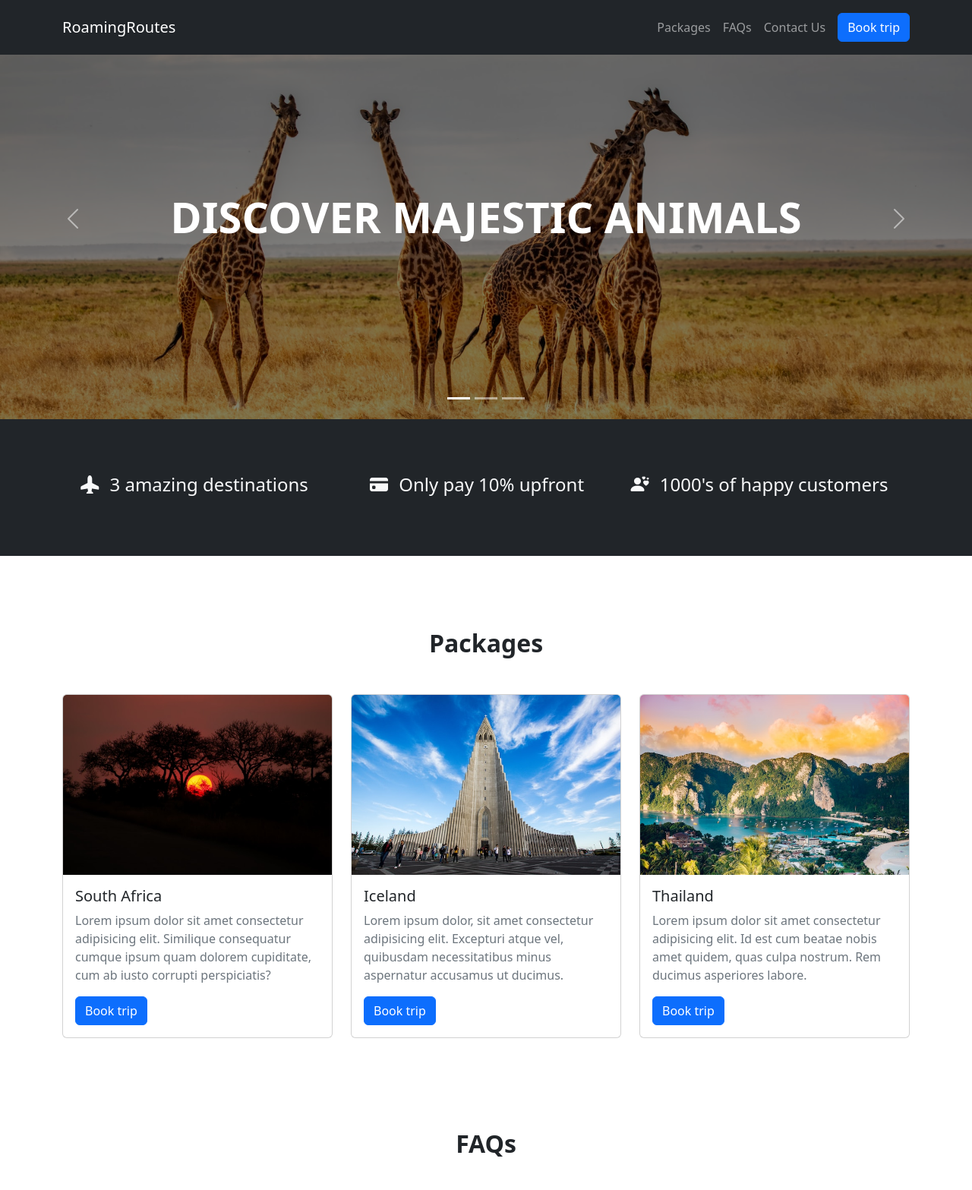
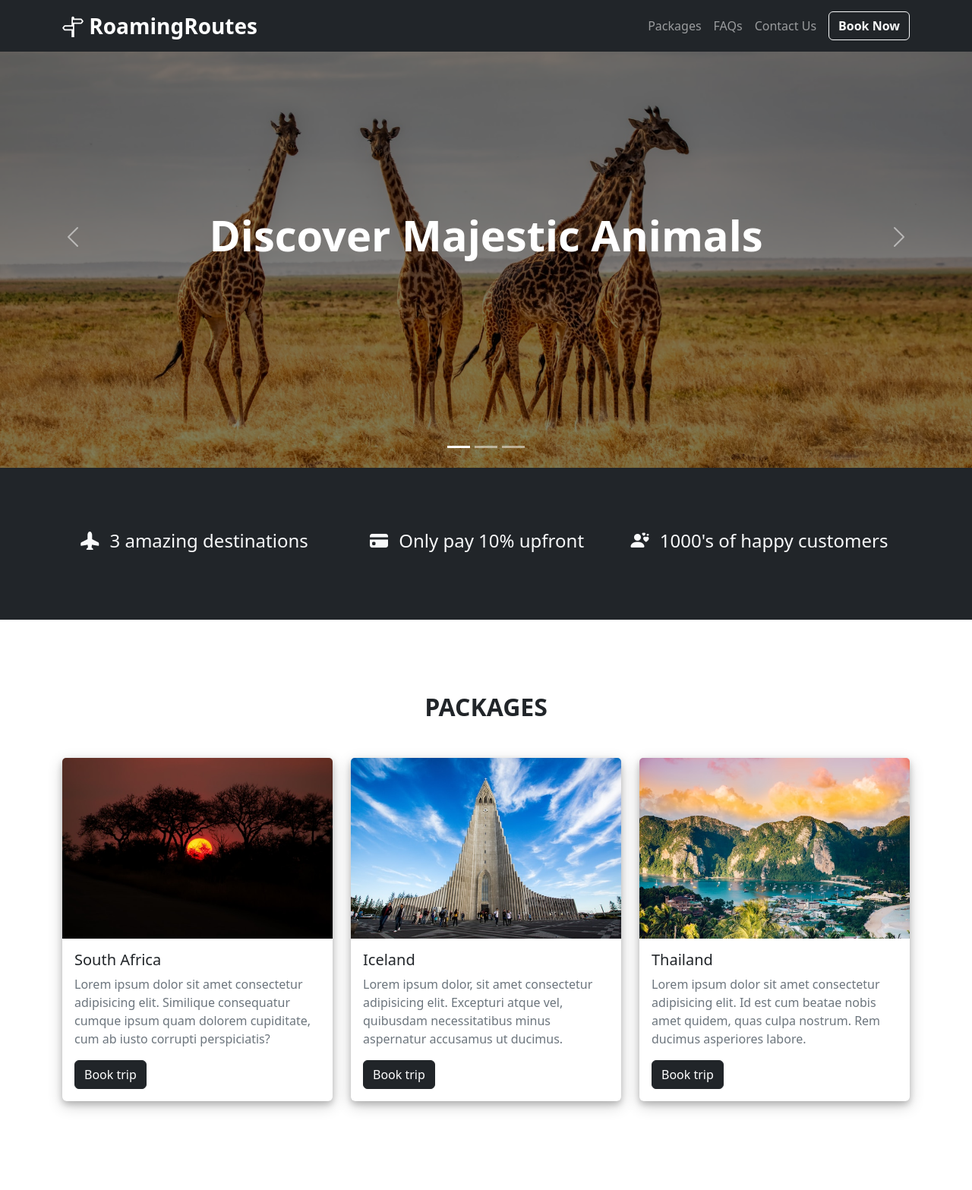
Before and after one commit to MartinFlischman/roaming-routes, a plain HTML site: page index.html in a window 1280 px wide. Shown: the top 1567 px of the page at 76% size. Drawn offline with nearby package versions, Linux system fonts and the light colour scheme.

Commit message:
Improve Navbar and Carousel Design
refactor: enhance navbar, carousel, and styling

- Updated Navbar for improved layout and button style
- Enhanced the Carousel design and captions
- Improved overall styling for better visual appeal
- Made adjustments to the Packages and Contact Us sections

```diff
--- a/index.html
+++ b/index.html
@@ -16,9 +16,10 @@
 
 <body>
     <!--Navbar-->
-    <nav class="navbar navbar-expand-md navbar-dark bg-dark fixed-top py-3">
+    <nav class="navbar navbar-expand-md navbar-dark bg-dark fixed-top py-2">
         <div class="container">
-            <a class="navbar-brand" href="#">RoamingRoutes</a>
+            <a class="navbar-brand fs-3 fw-semibold" href="#"><i class="bi bi-signpost-split"></i>
+                RoamingRoutes</a>
             <button class="navbar-toggler" type="button" data-bs-toggle="collapse" data-bs-target="#navbarNav"
                 aria-controls="navbarNav" aria-expanded="false" aria-label="Toggle navigation">
                 <span class="navbar-toggler-icon"></span>
@@ -36,8 +37,8 @@
                     </li>
                 </ul>
                 <div class="d-flex">
-                    <button class="btn btn-primary" type="submit" data-bs-toggle="modal"
-                        data-bs-target="#booking-modal">Book trip</button>
+                    <button class="btn btn-outline-light fw-semibold" type="submit" data-bs-toggle="modal"
+                        data-bs-target="#booking-modal">Book Now</button>
                 </div>
             </div>
         </div>
@@ -76,15 +77,15 @@
 
                 </div>
                 <div class="modal-footer">
-                    <button type="button" class="btn btn-secondary" data-bs-dismiss="modal">Cancel</button>
-                    <button type="button" class="btn btn-primary">Book Now</button>
+                    <button type="button" class="btn btn-outline-dark" data-bs-dismiss="modal">Cancel</button>
+                    <button type="button" class="btn btn-dark">Book Now</button>
                 </div>
             </div>
         </div>
     </section>
 
     <!--Carousel-->
-    <section id="hero-carousel" class="carousel slide mt-4 pt-5">
+    <section id="hero-carousel" class="carousel slide mt-2 pt-5">
         <div class="carousel-indicators">
             <button type="button" data-bs-target="#carouselIndicators" data-bs-slide-to="0" class="active"
                 aria-current="true" aria-label="Slide 1"></button>
@@ -98,19 +99,19 @@
             <div class="carousel-item active c-item">
                 <img src="./images/africa.jpg" class="d-block w-100 c-image" alt="african sunset with a giraffe">
                 <div class="carousel-caption top-0 d-flex align-items-center justify-content-center">
-                    <h1 class="display-4 fw-bolder text-uppercase pb-4">Discover majestic animals</h1>
+                    <h1 class="display-4 fw-bolder text-capitalize pb-4">Discover majestic animals</h1>
                 </div>
             </div>
             <div class="carousel-item c-item">
                 <img src="./images/norway.jpg" class="d-block w-100 c-image" alt="...">
                 <div class="carousel-caption top-0 d-flex align-items-center justify-content-center">
-                    <h1 class="display-4 fw-bolder text-uppercase pb-4">Marvel at the night sky</h1>
+                    <h1 class="display-4 fw-bolder text-capitalize pb-4">Marvel at the night sky</h1>
                 </div>
             </div>
             <div class="carousel-item c-item">
                 <img src="./images/phiphi.jpg" class="d-block w-100 c-image" alt="...">
                 <div class="carousel-caption top-0 d-flex align-items-center justify-content-center">
-                    <h1 class="display-4 fw-bolder text-uppercase pb-4">Find inner peace</h1>
+                    <h1 class="display-4 fw-bolder text-capitalize pb-4">Find inner peace</h1>
                 </div>
             </div>
         </div>
@@ -130,11 +131,11 @@
     <section class="overview bg-dark text-light">
         <div class="container h-100 d-flex align-items-center">
             <div class="row w-100 text-center fs-4">
-                <div class="col-xl pb-2">
+                <div class="col-xl pb-3 pb-md-2">
                     <i class="bi bi-airplane-fill me-2"></i>
                     3 amazing destinations
                 </div>
-                <div class="col-xl pb-2">
+                <div class="col-xl pb-3 pb-md-2">
                     <i class="bi bi-credit-card-fill me-2"></i>
                     Only pay 10% upfront
                 </div>
@@ -147,13 +148,13 @@
     </section>
 
     <!--Packages Section-->
-    <section id="packages" class="py-md-5 px-3 px-md-0">
-        <h2 class="my-5 text-center fw-bold">Packages</h2>
+    <section id="packages" class="pt-md-5 px-3 px-md-0">
+        <h2 class="my-5 text-center text-uppercase fw-bold">Packages</h2>
 
         <div class="container">
             <div class="row">
                 <div class="col-lg pb-4">
-                    <div class="card">
+                    <div class="card c-card">
                         <img src="./images/south-africa.jpg" class="card-img-top" alt="...">
                         <div class="card-body">
                             <h5 class="card-title">South Africa</h5>
@@ -161,13 +162,13 @@
                                 Similique
                                 consequatur cumque ipsum quam dolorem cupiditate, cum ab iusto corrupti perspiciatis?
                             </p>
-                            <a href="#" class="btn btn-primary" data-bs-toggle="modal"
-                                data-bs-target="#booking-modal">Book trip</a>
+                            <a href="#" class="btn btn-dark" data-bs-toggle="modal" data-bs-target="#booking-modal">Book
+                                trip</a>
                         </div>
                     </div>
                 </div>
                 <div class="col-lg pb-4">
-                    <div class="card">
+                    <div class="card c-card">
                         <img src="./images/reykjavik.jpg" class="card-img-top" alt="...">
                         <div class="card-body">
                             <h5 class="card-title">Iceland</h5>
@@ -175,13 +176,13 @@
                                 elit. Excepturi
                                 atque
                                 vel, quibusdam necessitatibus minus aspernatur accusamus ut ducimus.</p>
-                            <a href="#" class="btn btn-primary" data-bs-toggle="modal"
-                                data-bs-target="#booking-modal">Book trip</a>
+                            <a href="#" class="btn btn-dark" data-bs-toggle="modal" data-bs-target="#booking-modal">Book
+                                trip</a>
                         </div>
                     </div>
                 </div>
                 <div class="col-lg">
-                    <div class="card">
+                    <div class="card c-card">
                         <img src="./images/thailand.jpg" class="card-img-top" alt="...">
                         <div class="card-body">
                             <h5 class="card-title">Thailand</h5>
@@ -189,8 +190,8 @@
                                 Id est cum
                                 beatae
                                 nobis amet quidem, quas culpa nostrum. Rem ducimus asperiores labore.</p>
-                            <a href="#" class="btn btn-primary" data-bs-toggle="modal"
-                                data-bs-target="#booking-modal">Book trip</a>
+                            <a href="#" class="btn btn-dark" data-bs-toggle="modal" data-bs-target="#booking-modal">Book
+                                trip</a>
                         </div>
                     </div>
                 </div>
@@ -199,11 +200,11 @@
     </section>
 
     <!--FAQs-->
-    <section id="faqs" class="pb-md-5">
+    <section id="faqs" class="py-md-5">
         <div class="container">
-            <h2 class="my-5 text-center fw-bold">FAQs</h2>
+            <h2 class="my-5 text-center text-uppercase fw-bold">FAQs</h2>
 
-            <div class="accordion w-75 mx-auto" id="accordion">
+            <div id="accordion" class="accordion w-75 mx-auto">
                 <div class="accordion-item">
                     <h2 class="accordion-header">
                         <button class="accordion-button" type="button" data-bs-toggle="collapse"
@@ -256,17 +257,17 @@
     </section>
 
     <!--Contact Section-->
-    <!-- <section id="contact" class="py-5">
+    <section id="contact" class="mb-5">
         <div class="container">
             <div class="row g-4">
                 <div class="col-md">
-                    <h2 class="text-center fw-bolder mb-4">
-                        Contact Info
+                    <h2 class="my-5 text-center text-uppercase fw-bold">
+                        Contact Us
                     </h2>
                     <ul class="list-group list-group-flush lead">
                         <li class="list-group-item">
                             <span class="fw-bold">
-                                Main Location:
+                                Address:
                             </span> 55 Lion Way, Cape Town, South Africa, 8001
                         </li>
 
@@ -291,7 +292,7 @@
                 </div>
             </div>
         </div>
-    </section> -->
+    </section>
 
     <!--Main End-->
 
--- a/style.css
+++ b/style.css
@@ -1,5 +1,10 @@
 .c-item {
-    height: 480px;
+    height: 560px;
+}
+
+.c-card {
+    border: none;
+    box-shadow: 0 4px 8px 0 rgba(0, 0, 0, 0.2), 0 6px 20px 0 rgba(0, 0, 0, 0.19);
 }
 
 .c-image {
@@ -10,5 +15,11 @@
 
 .overview {
     /* background-color: #d3dae1; */
-    height: 180px;
+    height: 200px;
 }
+
+@media(max-width: 768px) {
+    .c-item {
+            height: 480px;
+        }
+}
```
